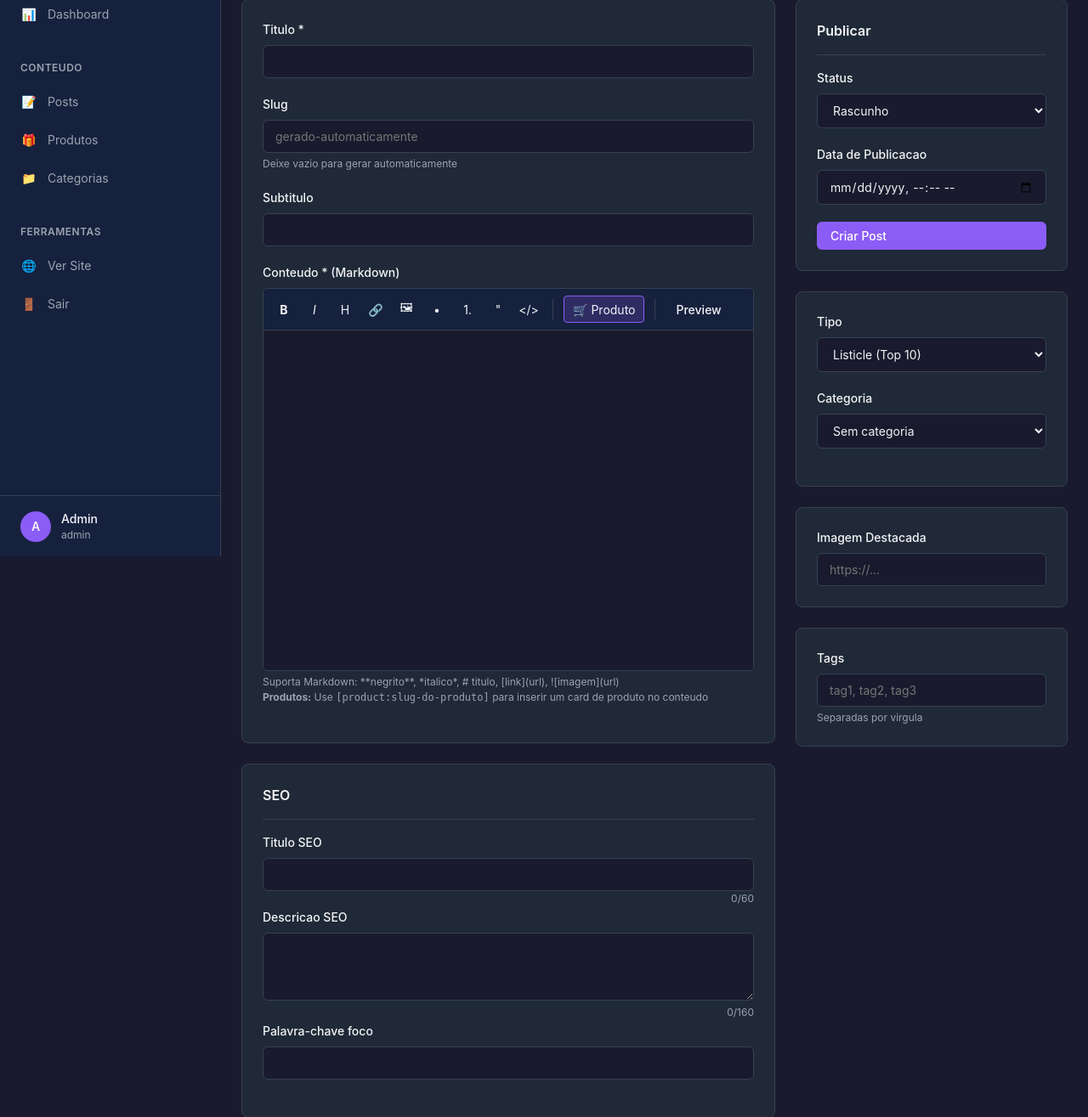
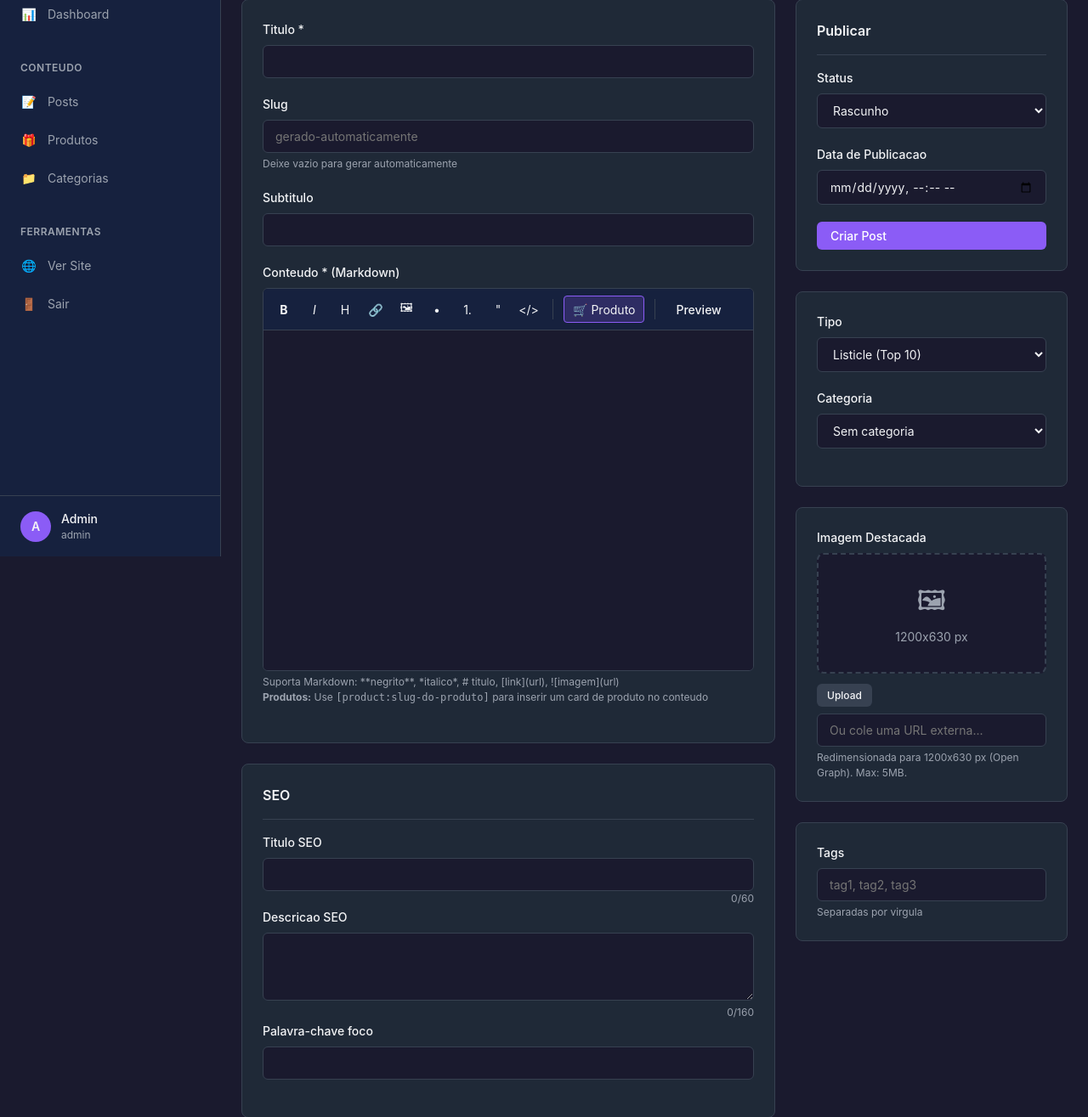
Before and after one commit to victorbvieira/geek.bidu.guru, a Python web app: template src/app/templates/admin/posts/form.html in a window 1280 px wide. Shown: the part 145-1460 px from the top of the page at 85% size. Run offline with Jinja, Linux system fonts and the light colour scheme; the template is opened without the code that fills it, so the values that code supplies are empty.

Commit message:
feat: Implement admin post featured image upload with automatic resizing and restrict user deletion to admin role.

```diff
--- a/src/app/static/css/admin.css
+++ b/src/app/static/css/admin.css
@@ -1334,6 +1334,38 @@ input, select, textarea, button {
     padding: 0.375rem 0;
 }
 
+/* Featured Image Upload (Posts) */
+.featured-image-preview {
+    width: 100%;
+    aspect-ratio: 1200 / 630;
+    max-height: 200px;
+    background: var(--admin-bg);
+    border: 2px dashed var(--admin-border);
+    border-radius: 8px;
+    overflow: hidden;
+    display: flex;
+    align-items: center;
+    justify-content: center;
+    margin-bottom: 0.75rem;
+}
+
+.featured-image-preview img {
+    width: 100%;
+    height: 100%;
+    object-fit: cover;
+}
+
+.featured-image-preview .image-placeholder {
+    color: var(--admin-text-muted);
+    font-size: 0.875rem;
+}
+
+.featured-image-controls {
+    display: flex;
+    align-items: center;
+    gap: 0.75rem;
+}
+
 /* -----------------------------------------------------------------------------
    Responsive
    ----------------------------------------------------------------------------- */
--- a/src/app/templates/admin/posts/form.html
+++ b/src/app/templates/admin/posts/form.html
@@ -202,15 +202,38 @@
             <!-- Featured Image -->
             <div class="admin-card">
                 <div class="admin-form-group" style="margin-bottom: 0;">
-                    <label for="featured_image_url" class="admin-form-label">Imagem Destacada</label>
+                    <label class="admin-form-label">Imagem Destacada</label>
+
+                    <!-- Preview da imagem -->
+                    <div class="featured-image-preview" id="featured-image-preview">
+                        {% if post and post.featured_image_url %}
+                        <img src="{{ post.featured_image_url }}" alt="Preview">
+                        {% else %}
+                        <div class="image-placeholder">
+                            <span>1200x630 px</span>
+                        </div>
+                        {% endif %}
+                    </div>
+
+                    <!-- Upload e URL -->
+                    <div class="featured-image-controls">
+                        <input type="file" id="featured-image-file" accept="image/jpeg,image/png,image/webp,image/gif" style="display: none;">
+                        <button type="button" class="admin-btn admin-btn-secondary admin-btn-sm" onclick="document.getElementById('featured-image-file').click()">
+                            Upload
+                        </button>
+                        <span class="upload-status" id="featured-upload-status"></span>
+                    </div>
+
                     <input
                         type="url"
                         id="featured_image_url"
                         name="featured_image_url"
                         class="admin-form-input"
-                        value="{{ post.featured_image_url if post else '' }}"
-                        placeholder="https://..."
+                        value="{{ post.featured_image_url if post and post.featured_image_url else '' }}"
+                        placeholder="Ou cole uma URL externa..."
+                        style="margin-top: 0.5rem;"
                     >
+                    <div class="admin-form-hint">Redimensionada para 1200x630 px (Open Graph). Max: 5MB.</div>
                 </div>
             </div>
 
@@ -612,5 +635,77 @@ document.addEventListener('keydown', (e) => {
         closeProductModal();
     }
 });
+
+// =============================================================================
+// Upload de Imagem Destacada
+// =============================================================================
+
+const featuredImageFile = document.getElementById('featured-image-file');
+const featuredImageUrl = document.getElementById('featured_image_url');
+const featuredImagePreview = document.getElementById('featured-image-preview');
+const featuredUploadStatus = document.getElementById('featured-upload-status');
+
+if (featuredImageFile) {
+    featuredImageFile.addEventListener('change', async function(e) {
+        const file = e.target.files[0];
+        if (!file) return;
+
+        const allowedTypes = ['image/jpeg', 'image/png', 'image/webp', 'image/gif'];
+        if (!allowedTypes.includes(file.type)) {
+            featuredUploadStatus.textContent = 'Tipo nao permitido';
+            featuredUploadStatus.style.color = 'var(--admin-danger)';
+            return;
+        }
+
+        if (file.size > 5 * 1024 * 1024) {
+            featuredUploadStatus.textContent = 'Arquivo muito grande (max 5MB)';
+            featuredUploadStatus.style.color = 'var(--admin-danger)';
+            return;
+        }
+
+        featuredUploadStatus.textContent = 'Enviando...';
+        featuredUploadStatus.style.color = 'var(--admin-text-muted)';
+
+        const formData = new FormData();
+        formData.append('file', file);
+
+        try {
+            const response = await fetch('/admin/upload/post-image', {
+                method: 'POST',
+                body: formData,
+            });
+
+            const data = await response.json();
+
+            if (response.ok) {
+                featuredImageUrl.value = data.url;
+                featuredImagePreview.innerHTML = `<img src="${data.url}" alt="Preview">`;
+                featuredUploadStatus.textContent = '1200x630 OK!';
+                featuredUploadStatus.style.color = 'var(--admin-success)';
+            } else {
+                featuredUploadStatus.textContent = data.detail || 'Erro';
+                featuredUploadStatus.style.color = 'var(--admin-danger)';
+            }
+        } catch (error) {
+            featuredUploadStatus.textContent = 'Erro de conexao';
+            featuredUploadStatus.style.color = 'var(--admin-danger)';
+        }
+
+        // Limpa input file
+        featuredImageFile.value = '';
+    });
+}
+
+// Atualiza preview quando URL e alterada manualmente
+if (featuredImageUrl) {
+    featuredImageUrl.addEventListener('change', function() {
+        const url = this.value.trim();
+        if (url) {
+            featuredImagePreview.innerHTML = `<img src="${url}" alt="Preview">`;
+        } else {
+            featuredImagePreview.innerHTML = '<div class="image-placeholder"><span>1200x630 px</span></div>';
+        }
+    });
+}
 </script>
 {% endblock %}
```
Also changed, not shown: src/app/api/v1/endpoints/users.py (+11 -3 lines), src/app/routers/admin_actions.py (+25 -0 lines), src/app/services/upload.py (+51 -0 lines).
